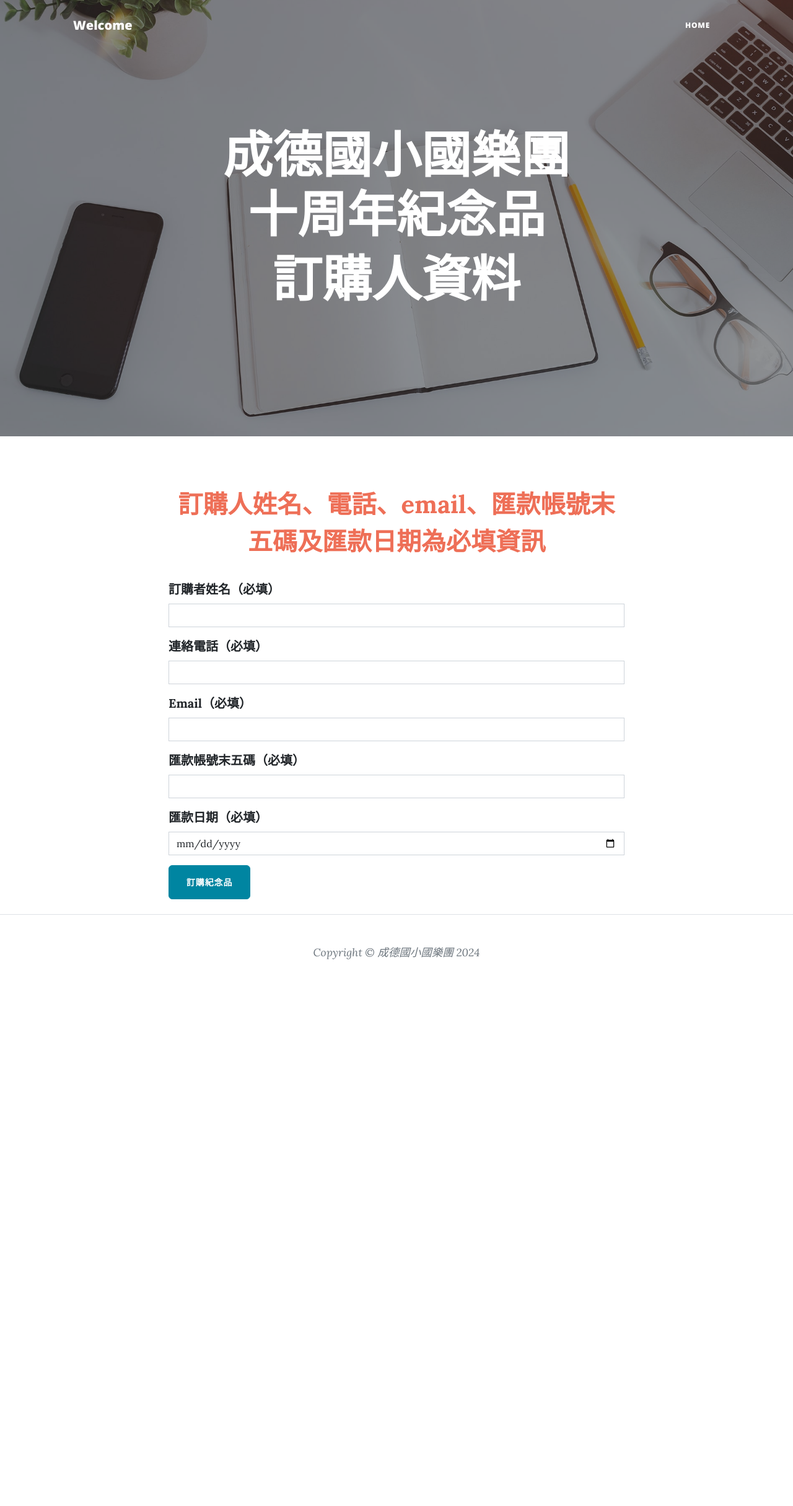
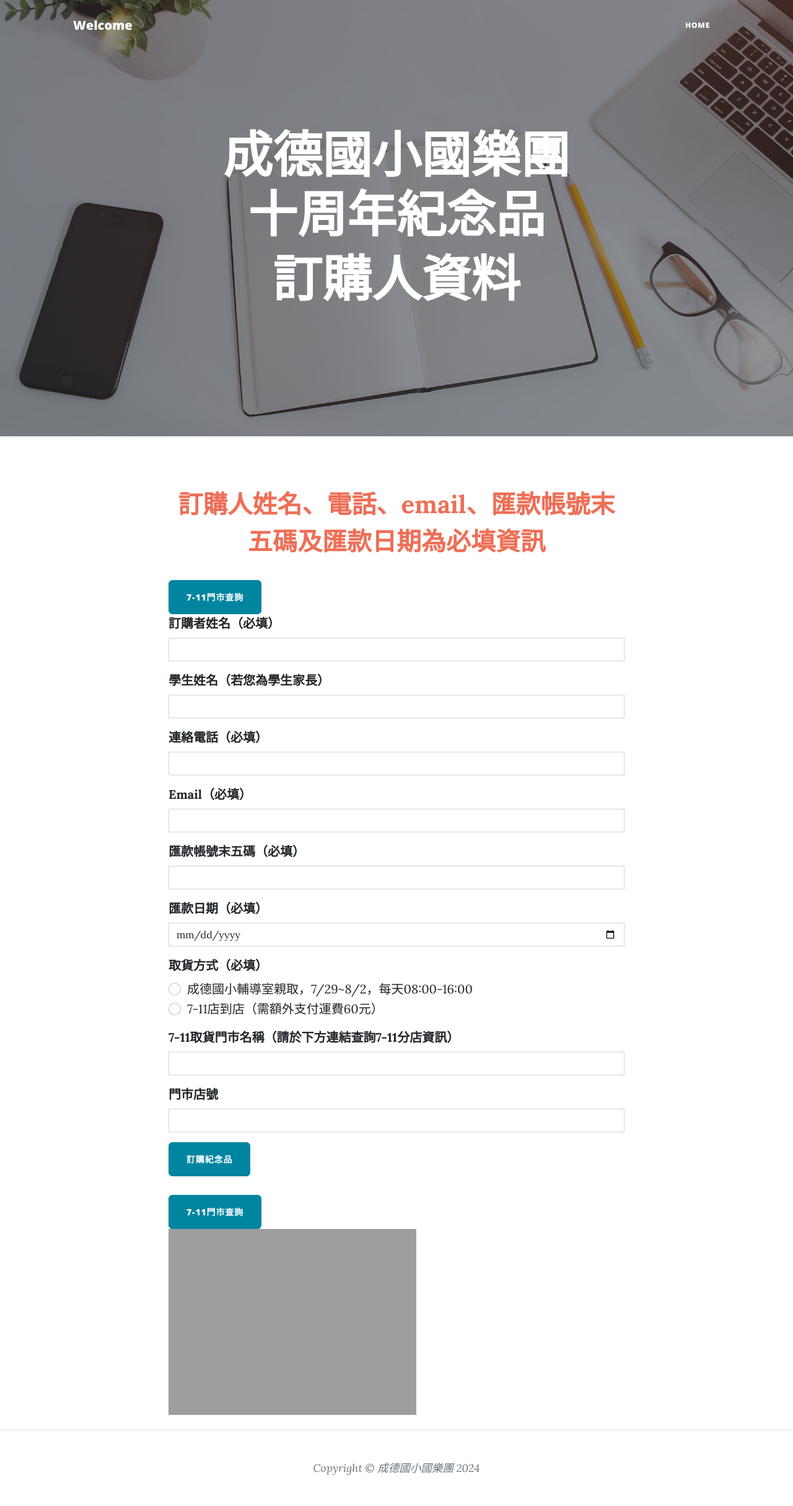
Before and after one commit to oohlearn/concert, a Flask app: page /new-order in a window 1280 px wide. Shown: the whole page at 62% size. Before the commit the page ends 1548 px from the top, so only its background shows below. Run offline with Flask 3, Linux system fonts and the light colour scheme; parts of the project's set-up code (start-up, migrations or seed data) failed here and were passed over; some libraries are stand-ins or nearby versions; grey boxes are pictures that could not be loaded.

Commit message:
add deliver way

```diff
--- a/forms.py
+++ b/forms.py
@@ -1,5 +1,5 @@
 from flask_wtf import FlaskForm
-from wtforms import StringField, SubmitField, BooleanField, IntegerField, DateField
+from wtforms import StringField, SubmitField, IntegerField, DateField, RadioField
 from wtforms.validators import DataRequired, NumberRange
 
 
@@ -18,11 +18,17 @@ class TicketForm(FlaskForm):
 
 class InfoForm(FlaskForm):
     name = StringField("訂購者姓名（必填）", validators=[DataRequired()])
+    child = StringField("學生姓名（若您為學生家長）")
     phone = StringField("連絡電話（必填）", validators=[DataRequired()])
     email = StringField("Email（必填）", validators=[DataRequired()])
     bank_account = IntegerField("匯款帳號末五碼（必填）", validators=[DataRequired()])
     paid_date = DateField("匯款日期（必填）", validators=[DataRequired()])
+    deliver = RadioField("取貨方式（必填）", choices=[("成德國小輔導室親取", "成德國小輔導室親取，7/29~8/2，每天08:00-16:00"),
+                                              ("7-11店到店", "7-11店到店（需額外支付運費60元）")])
+    shop = StringField("7-11取貨門市名稱（請於下方連結查詢7-11分店資訊）", default="")
+    shop_code = StringField("門市店號", default="")
     shopping = SubmitField("訂購紀念品")
+
 
 
 class ShoppingForm(FlaskForm):
--- a/main.py
+++ b/main.py
@@ -64,7 +64,10 @@ class Order(db.Model):
     email: Mapped[str] = mapped_column(Text, nullable=False)
     bank_account: Mapped[str] = mapped_column(Integer, nullable=False)
     paid_date: Mapped[str] = mapped_column(String(250), nullable=False)
-    school: Mapped[bool] = mapped_column(Boolean, default=False)
+    deliver: Mapped[str] = mapped_column(String(250), nullable=False)
+    shop: Mapped[str] = mapped_column(String(250))
+    shop_code: Mapped[str] = mapped_column(String(250))
+    deliver_paid: Mapped[int] = mapped_column(Integer, nullable=True)
     ticket: Mapped[int] = mapped_column(Integer, nullable=True)
     bag: Mapped[int] = mapped_column(Integer, nullable=True)
     folder: Mapped[int] = mapped_column(Integer, nullable=True)
@@ -143,10 +146,14 @@ def add_new_post():
                 'email': form.email.data,
                 'ticket_cost': 0,
                 "bank_account": form.bank_account.data,
-                "paid_date": form.paid_date.data.strftime('%Y/%m/%d')
+                "paid_date": form.paid_date.data.strftime('%Y/%m/%d'),
+                "deliver": form.deliver.data,
+                "shop": form.shop.data,
+                "shop_code": form.shop_code.data
             }
             return redirect(url_for("shopping"))
     return render_template("ticket.html", form=form)
+
 
 
 @app.route("/shopping", methods=["POST", "GET"])
@@ -201,10 +208,13 @@ def check_order():
     global ticket_open
     global ticket_limit
     form = CheckForm()
+    deliver_paid = 0
     order_info = {}
     order_list = {}
     if "shopping_form_data" in session:
-        cost = session['shopping_form_data']["shopping_cost"] + session['ticket_form_data']["ticket_cost"]
+        if session["ticket_form_data"]["deliver"] == "7-11店到店":
+            deliver_paid = 60
+        cost = session['shopping_form_data']["shopping_cost"] + session['ticket_form_data']["ticket_cost"]+deliver_paid
         new_order = Order(
             name=session['ticket_form_data']['name'],
             ticket=session['ticket_form_data']['ticket'],
@@ -212,8 +222,11 @@ def check_order():
             phone=session['ticket_form_data']['phone'],
             bank_account=session["ticket_form_data"]["bank_account"],
             paid_date=session["ticket_form_data"]["paid_date"],
-            school=False,
             email=session['ticket_form_data']['email'],
+            deliver=session['ticket_form_data']["deliver"],
+            shop=session['ticket_form_data']["shop"],
+            shop_code=session['ticket_form_data']["shop_code"],
+            deliver_paid=deliver_paid,
             bag=session['shopping_form_data']['bag'],
             folder=session['shopping_form_data']['folder'],
             cloth_a_xs=session["shopping_form_data"]["cloth_a_xs"],
@@ -225,7 +238,6 @@ def check_order():
             cloth_a_3xl=session["shopping_form_data"]["cloth_a_3xl"],
             cloth_a_4xl=session["shopping_form_data"]["cloth_a_4xl"],
             cloth_a_6xl=session["shopping_form_data"]["cloth_a_6xl"],
-
             cloth_c_110=session["shopping_form_data"]["cloth_c_110"],
             cloth_c_120=session["shopping_form_data"]["cloth_c_120"],
             cloth_c_130=session["shopping_form_data"]["cloth_c_130"],
@@ -242,6 +254,10 @@ def check_order():
             email=session['ticket_form_data']['email'],
             bank_account=session["ticket_form_data"]["bank_account"],
             paid_date=session["ticket_form_data"]["paid_date"],
+            deliver=session['ticket_form_data']["deliver"],
+            shop=session['ticket_form_data']["shop"],
+            shop_code=session['ticket_form_data']["shop_code"],
+            deliver_paid=deliver_paid,
             total_cost=cost)
     order_info = {
             "訂購者姓名": new_order.name,
@@ -249,6 +265,10 @@ def check_order():
             "email": new_order.email,
             "匯款帳號末五碼": new_order.bank_account,
             "匯款日期": new_order.paid_date,
+            "取貨方式": new_order.deliver,
+            "門市名稱": new_order.shop,
+            "門市店號": new_order.shop_code,
+            "運費": new_order.deliver_paid
     }
     order_list = {
             "音樂會門票": new_order.ticket,
@@ -270,6 +290,7 @@ def check_order():
             "團T：小孩 - 身高140公分": new_order.cloth_c_140,
         }
     if form.validate_on_submit():
+        print(new_order)
         mail_content = """
         <h3>您的訂單資料如下，請確認以下內容是否正確，並於訂購當日匯款</h3>
         <h3>若有問題請洽小佳老師</h3>
@@ -301,7 +322,7 @@ def check_order():
         my_email = "testc1386@gmail.com"
         password = os.environ.get("PASSWORD")
         mime = MIMEText(mail_content, "html", "utf-8")
-        mime["Subject"] = "成德國小十周年音樂會門票及紀念品訂單明細"
+        mime["Subject"] = "成德國小十周年紀念品訂單明細"
         msg = mime.as_string()
         with smtplib.SMTP_SSL("smtp.gmail.com", 465) as connection:
             connection.login(user=my_email, password=password)
@@ -325,5 +346,10 @@ def check_order():
                            )
 
 
+@app.route("/search_7-11")
+def redirect_to_711():
+    return render_template("intermediate.html")
+
+
 if __name__ == "__main__":
-    app.run(debug=False, port=5002)
+    app.run(debug=True, port=5002)
--- a/templates/ticket.html
+++ b/templates/ticket.html
@@ -25,8 +25,20 @@
         {% with messages = get_flashed_messages() %} {% if messages %} {%for message in messages %}
         <p class="flash">{{ message }}</p>
         <p>{% endfor %} {%endif%} {%endwith%}</p>
+        <div>
+          <a class="btn btn-primary" href="{{url_for('redirect_to_711')}}" target="_blank"
+            >7-11門市查詢</a
+          >
+        </div>
 
         {{render_form(form, novalidate=True, button_map={"submit": "primary"}) }}
+        <br />
+        <div>
+          <a class="btn btn-primary" href="{{url_for('redirect_to_711')}}" target="_blank"
+            >7-11門市查詢</a
+          >
+        </div>
+        <div><img src="./static/assets/分店.png" alt="" /></div>
       </div>
     </div>
   </div>
```
Also changed, not shown: templates/check.html (+15 -20 lines), templates/index.html (+8 -3 lines), instance/concert.db.
